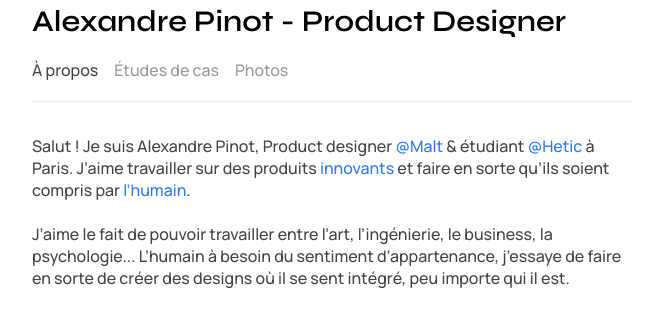
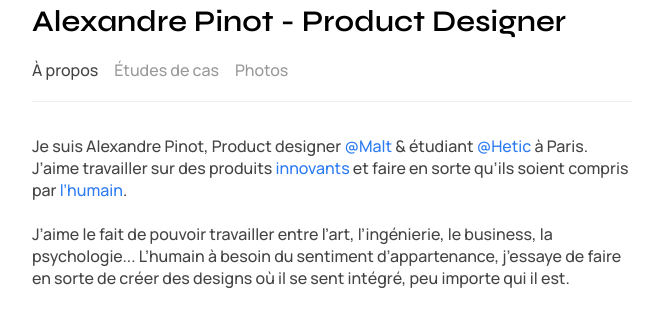
Before and after one commit to pinotalexandre/pinotalexandre, a plain HTML site: page index.html in a window 1280 px wide. Shown: the part 194-528 px from the top of the page, without its empty margins (308-971 px from the left). Drawn offline with Linux system fonts and the light colour scheme.

Commit message:
Add files via upload

```diff
--- a/index.html
+++ b/index.html
@@ -50,7 +50,7 @@
                 <div class="line"></div>
             </div>
             <div class="about-parag">
-            <p>Salut ! Je suis Alexandre Pinot, Product designer <a href="https://malt.fr" target="_blank" class="link">@Malt</a> & étudiant <a href="https://hetic.net" target="_blank" class="link">@Hetic</a> à Paris. J’aime travailler sur des produits <span class="link">innovants</span> et faire en sorte qu’ils soient compris par <span class="link">l’humain</span>.<br><br>
+            <p>Je suis Alexandre Pinot, Product designer <a href="https://malt.fr" target="_blank" class="link">@Malt</a> & étudiant <a href="https://hetic.net" target="_blank" class="link">@Hetic</a> à Paris. J’aime travailler sur des produits <span class="link">innovants</span> et faire en sorte qu’ils soient compris par <span class="link">l’humain</span>.<br><br>
 
                 J’aime le fait de pouvoir travailler entre l’art, l’ingénierie, le business, la psychologie... L’humain à besoin du sentiment d’appartenance, j’essaye de faire en sorte de créer des designs où il se sent intégré, peu importe qui il est.</p>
                 </div>
```
